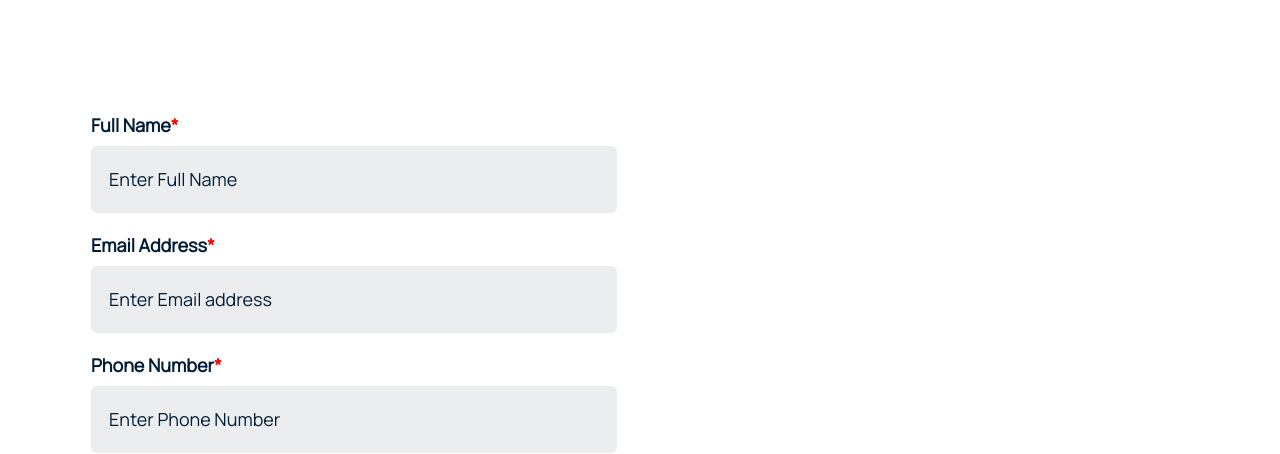
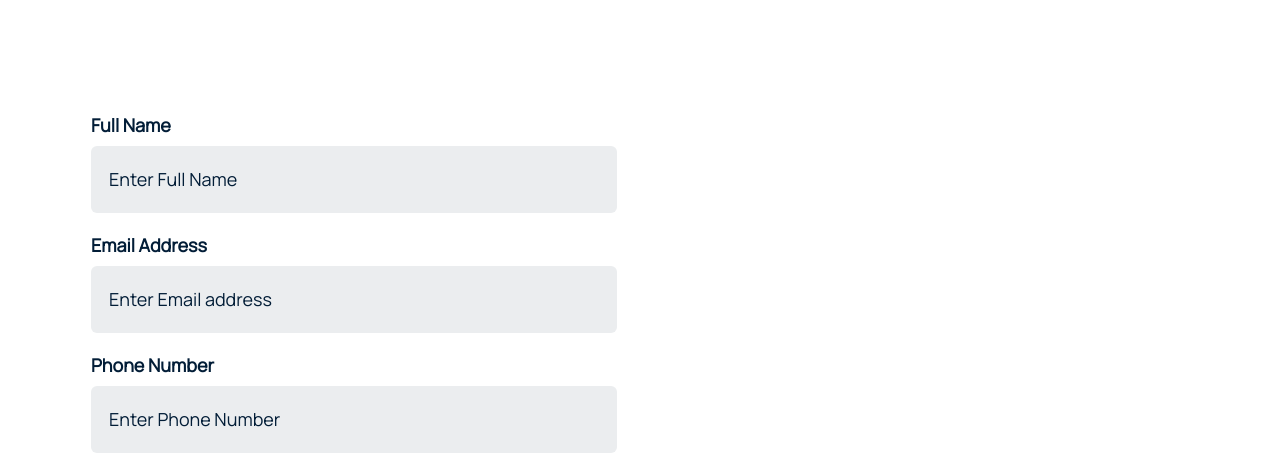
Before and after one commit to Akhigbepeace/Wavecrest, a React (Create React App) app: page /viewVacancies in a window 1280 px wide. Shown: the part 911-1365 px from the top of the page. Built offline with nearby package versions, Linux system fonts and the light colour scheme; a web font is replaced by a local one.

Commit message:
Removed asteriks

```diff
--- a/src/Pages/ViewVacancies.jsx
+++ b/src/Pages/ViewVacancies.jsx
@@ -275,9 +275,6 @@ const ViewVacancies = () => {
                     mt="20px"
                   >
                     {form.label}
-                    <Text display="inline" color={"red"}>
-                      *
-                    </Text>
                   </FormLabel>
                   <Input
                     key={index}
```
